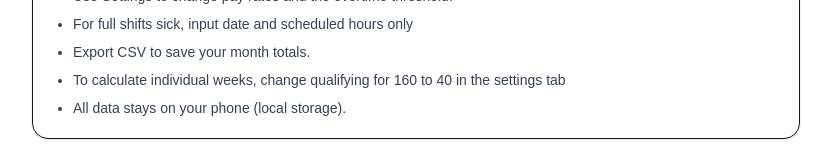
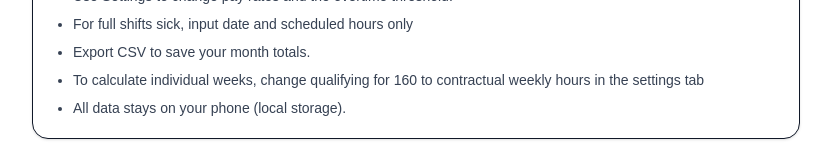
Before and after one commit to phil18019/wage-app, a Next.js app: page /help in a window 1280 px wide. Shown: the part 187-347 px from the top of the page, without its empty margins (224-1055 px from the left). Built offline with nearby package versions, Linux system fonts and the light colour scheme.

Commit message:
Update help page text

```diff
--- a/app/help/page.tsx
+++ b/app/help/page.tsx
@@ -25,7 +25,7 @@ export default function HelpPage() {
             <li>Use Settings to change pay rates and the overtime threshold.</li>
             <li>For full shifts sick, input date and scheduled hours only</li>
             <li>Export CSV to save your month totals.</li>
-            <li>To calculate individual weeks, change qualifying for 160 to 40 in the settings tab</li>
+            <li>To calculate individual weeks, change qualifying for 160 to contractual weekly hours in the settings tab</li>
             <li>All data stays on your phone (local storage).</li>
           </ul>
         </div>
```
